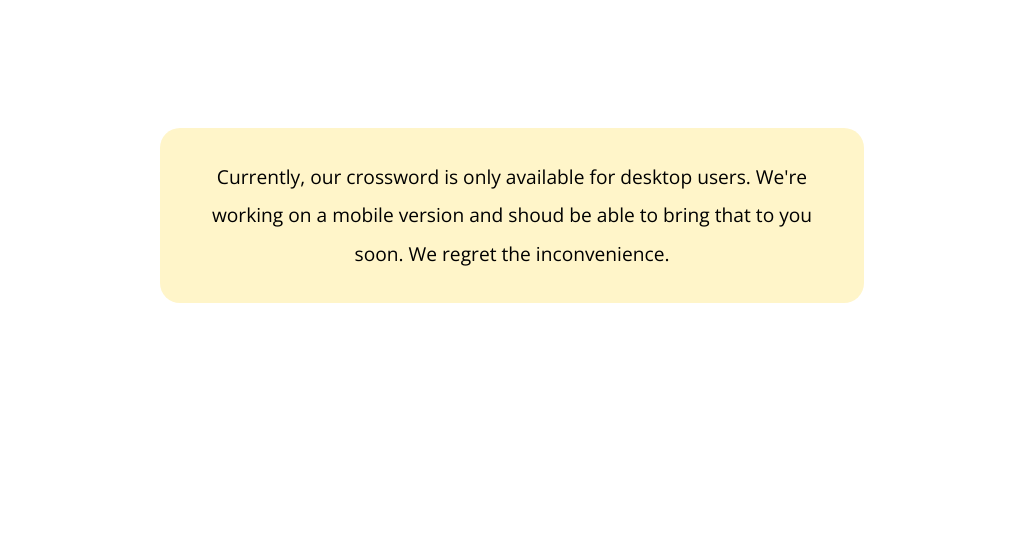
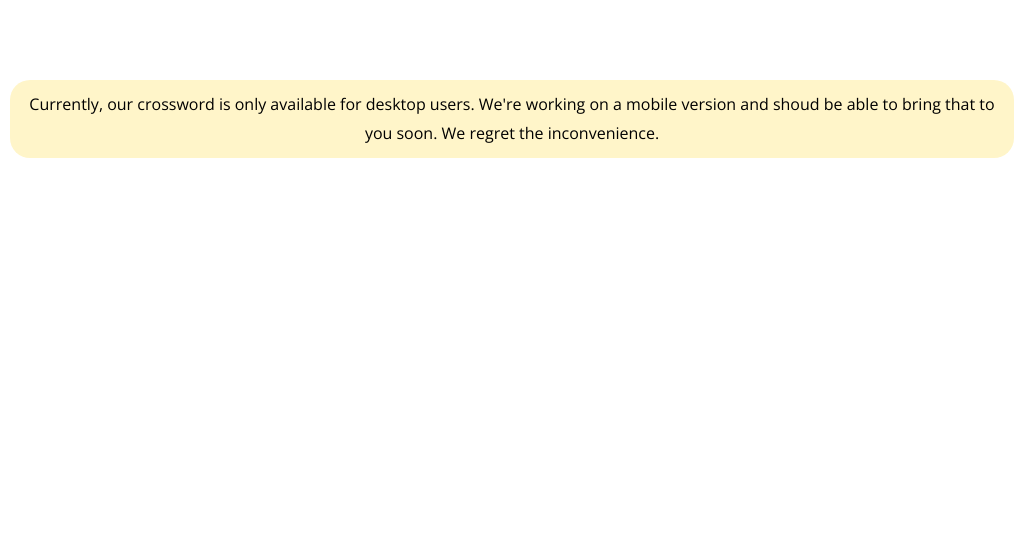
Before and after one commit to dhirendra14dev/newswebsite, a Django app: template templates/pages/crossword.html in a window 1024 px wide. Shown: the part 140-683 px from the top of the page. Run offline with Django 3.2, Linux system fonts and the light colour scheme; the template is opened without the code that fills it: most values are stand-ins (such as "Sample title", 1, 10 or a date in 2020); some libraries are stand-ins or nearby versions.

Commit message:
crossword mobile

```diff
--- a/templates/pages/crossword.html
+++ b/templates/pages/crossword.html
@@ -217,13 +216,13 @@
   and (max-device-width: 1024px)
   and (-webkit-min-device-pixel-ratio: 1) {
     .not-available-message{
-  margin: 8rem 10rem 0 10rem;
-  font-size: 1.2rem;
+    margin: 5rem 10px 200px 10px;
+    font-size: 1rem;
     background:rgb(255, 245, 201);
-  line-height:2;
+    line-height:1.8;
     border-radius:20px;
-  padding:30px 30px 30px 30px;
-  text-align: center;;
+    padding:10px 10px 10px 10px;
+    text-align: center;
   }
   .crossword-instructions{
     display:none;
@@ -263,13 +262,13 @@
   and (orientation: landscape)
   and (-webkit-min-device-pixel-ratio: 1) {
     .not-available-message{
-  margin: 8rem 10rem 0 10rem;
-  font-size: 1.2rem;
+    margin: 5rem 10px 200px 10px;
+    font-size: 1rem;
     background:rgb(255, 245, 201);
-  line-height:2;
+    line-height:1.8;
     border-radius:20px;
-  padding:30px 30px 30px 30px;
-  text-align: center;;
+    padding:10px 10px 10px 10px;
+    text-align: center;
   }
   .crossword-instructions{
     display:none;
@@ -501,13 +500,13 @@
   (min-device-width: 800px)
   and (max-device-width: 1280px) {
     .not-available-message{
-  margin: 8rem 10rem 0 10rem;
-  font-size: 1.2rem;
+    margin: 5rem 10px 200px 10px;
+    font-size: 1rem;
     background:rgb(255, 245, 201);
-  line-height:2;
+    line-height:1.8;
     border-radius:20px;
-  padding:30px 30px 30px 30px;
-  text-align: center;;
+    padding:10px 10px 10px 10px;
+    text-align: center;
   }
   .crossword-instructions{
     display:none;
@@ -543,13 +542,13 @@
   (max-device-width: 1280px)
   and (orientation: landscape) {
     .not-available-message{
-  margin: 8rem 10rem 0 10rem;
-  font-size: 1.2rem;
+    margin: 5rem 10px 200px 10px;
+    font-size: 1rem;
     background:rgb(255, 245, 201);
-  line-height:2;
+    line-height:1.8;
     border-radius:20px;
-  padding:30px 30px 30px 30px;
-  text-align: center;;
+    padding:10px 10px 10px 10px;
+    text-align: center;
   }
   .crossword-instructions{
     display:none;
```
Also changed, not shown: other parts of templates/pages/crossword.html (+71 -72 lines). Lines whose indentation alone changed are shown as unchanged.
